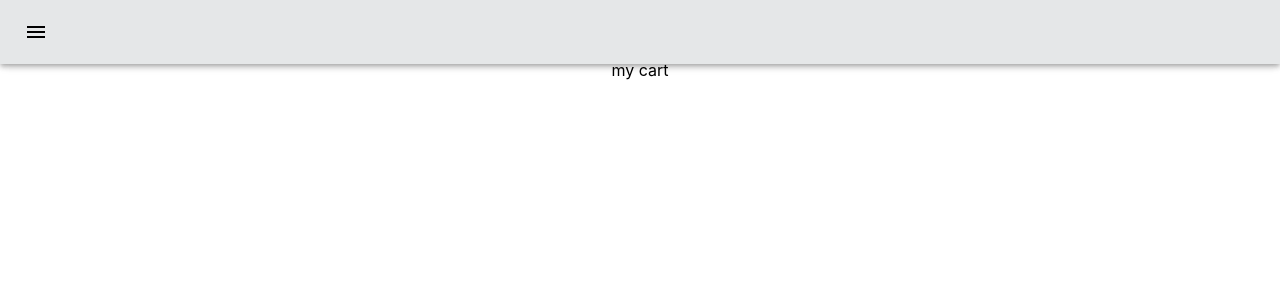
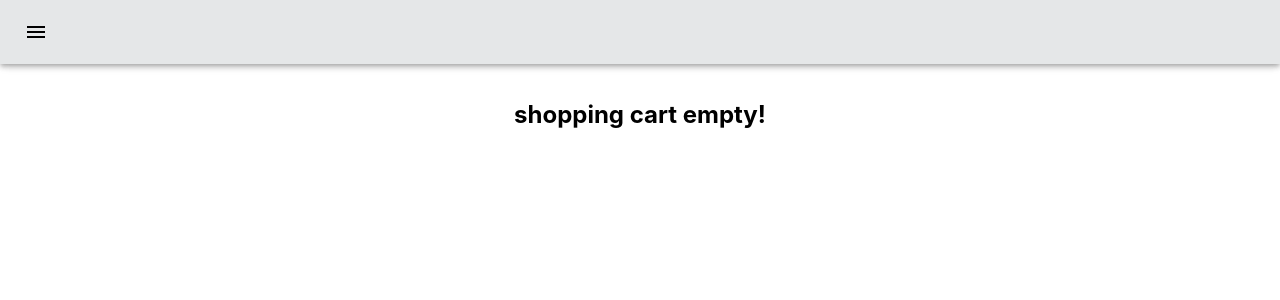
Before and after one commit to judegiordano/Peich-Custom-Creations, a React (Create React App) app in the folder views/: page /cart in a window 1280 px wide. Shown: the top 300 px of the page. Built offline with nearby package versions, Linux system fonts and the light colour scheme.

Commit message:
Render Cart Functinality

```diff
--- /dev/null
+++ b/views/src/Components/Cart/CartItem.tsx
@@ -0,0 +1,77 @@
+import React, { useState } from "react";
+
+import Card from "@material-ui/core/Card";
+import CardContent from "@material-ui/core/CardContent";
+import CardMedia from "@material-ui/core/CardMedia";
+// import IconButton from "@material-ui/core/IconButton";
+import Typography from "@material-ui/core/Typography";
+
+import { IProduct, IStyles } from "../../Types/Abstract";
+
+interface ICartItem {
+	product: IProduct,
+	quantity: number
+}
+
+export const CartItem: React.FC<ICartItem> = ({ product, quantity }: ICartItem): JSX.Element => {
+
+	const [itemCount, setItemCount] = useState(quantity);
+
+	return (
+		<div style={{ ...styles.root }}>
+			<Card style={styles.cardRoot}>
+				<CardMedia
+					style={styles.cover}
+					image={`/api/products/image/${product.id}`}
+					title={product.name}
+				/>
+				<div style={styles.details}>
+					<CardContent style={styles.content}>
+						<Typography component="h5" variant="h5">
+							{ product.name }
+						</Typography>
+						<Typography style={{fontWeight: "bold", textAlign: "left"}} variant="subtitle1" color="textSecondary">
+							quantity: X{ itemCount }
+						</Typography>
+					</CardContent>
+					{/* <div className={classes.controls}>
+						<IconButton aria-label="previous">
+							{theme.direction === "rtl" ? <SkipNextIcon /> : <SkipPreviousIcon />}
+						</IconButton>
+						<IconButton aria-label="play/pause">
+							<PlayArrowIcon className={classes.playIcon} />
+						</IconButton>
+						<IconButton aria-label="next">
+							{theme.direction === "rtl" ? <SkipPreviousIcon /> : <SkipNextIcon />}
+						</IconButton>
+					</div> */}
+				</div>
+			</Card>
+
+		</div>
+	);
+};
+
+const styles = {
+	root: {
+		textAlign: "center",
+		maxWidth: "500px",
+		margin: "auto",
+		padding: "10px"
+	},
+	cardRoot: {
+		display: "flex"
+	},
+	details: {
+		display: "flex",
+		flexDirection: "column",
+	},
+	content: {
+		flex: "1 0 auto",
+		paddingBottom: "0",
+		paddingTop: "0",
+	},
+	cover: {
+		width: 151,
+	},
+} as IStyles;
--- a/views/src/Components/Product/ProductPage/AddToCart.tsx
+++ b/views/src/Components/Product/ProductPage/AddToCart.tsx
@@ -18,9 +18,7 @@ export const AddToCart: React.FC<IAddToCart> = ({ product }: IAddToCart): JSX.El
 	return (
 		<div style={styles.root}>
 			<Tooltip TransitionComponent={Zoom} title={`add ${product.name} to cart`}>
-				<IconButton onClick={() =>{
-					addToCart(product);
-				}}>
+				<IconButton onClick={() => addToCart(product)}>
 					<AddShoppingCartIcon />
 				</IconButton>
 			</Tooltip>
--- a/views/src/Pages/CartPage.tsx
+++ b/views/src/Pages/CartPage.tsx
@@ -1,5 +1,7 @@
-import React from "react";
+import React, { useState } from "react";
+
 import { GetCart } from "../Store/Dispatchers/CartDispatchers";
+import { CartItem } from "../Components/Cart/CartItem";
 
 interface IStyles {
 	[key: string]: React.CSSProperties
@@ -10,11 +12,28 @@ interface ICart {
 }
 
 export const CartPage: React.FC<ICart> = ({ styleProp }: ICart): JSX.Element => {
-	console.log(GetCart());
+
+	const [cartState, setCartState] = useState(GetCart());
+
+	const { cart } = cartState;
+
+	if(cart.length <= 0) {
+		return (
+			<div style={styles.root}>
+				<h2>
+					shopping cart empty!
+				</h2>
+			</div>
+		);
+	}
 
 	return (
 		<div style={{...styles.root, ...styleProp}}>
-			my cart
+			{
+				cart.map(item => (
+					<CartItem key={item.id} quantity={1} product={item}/>
+				))
+			}
 		</div>
 	);
 };
@@ -22,6 +41,7 @@ export const CartPage: React.FC<ICart> = ({ styleProp }: ICart): JSX.Element =>
 const styles = {
 	root: {
 		textAlign: "center",
-		margin: "auto"
+		margin: "auto",
+		paddingTop: "20px"
 	}
 } as IStyles;
```
